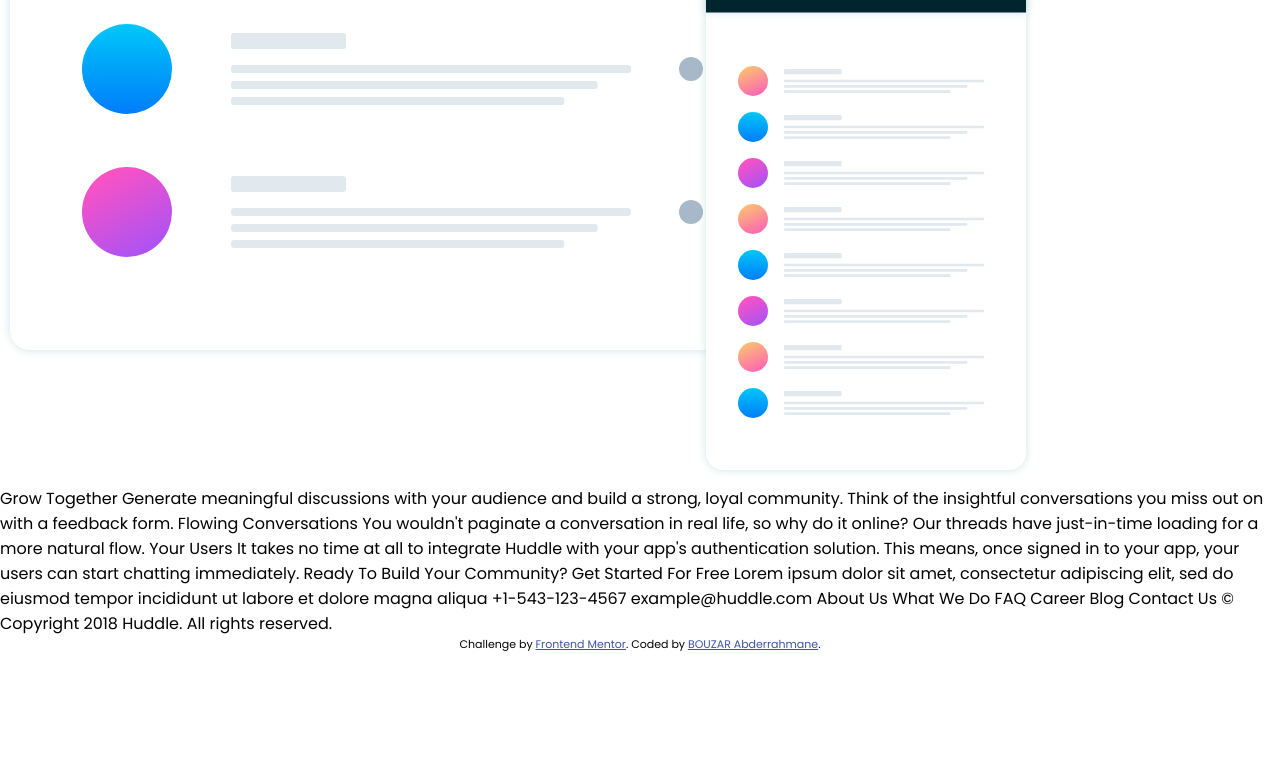
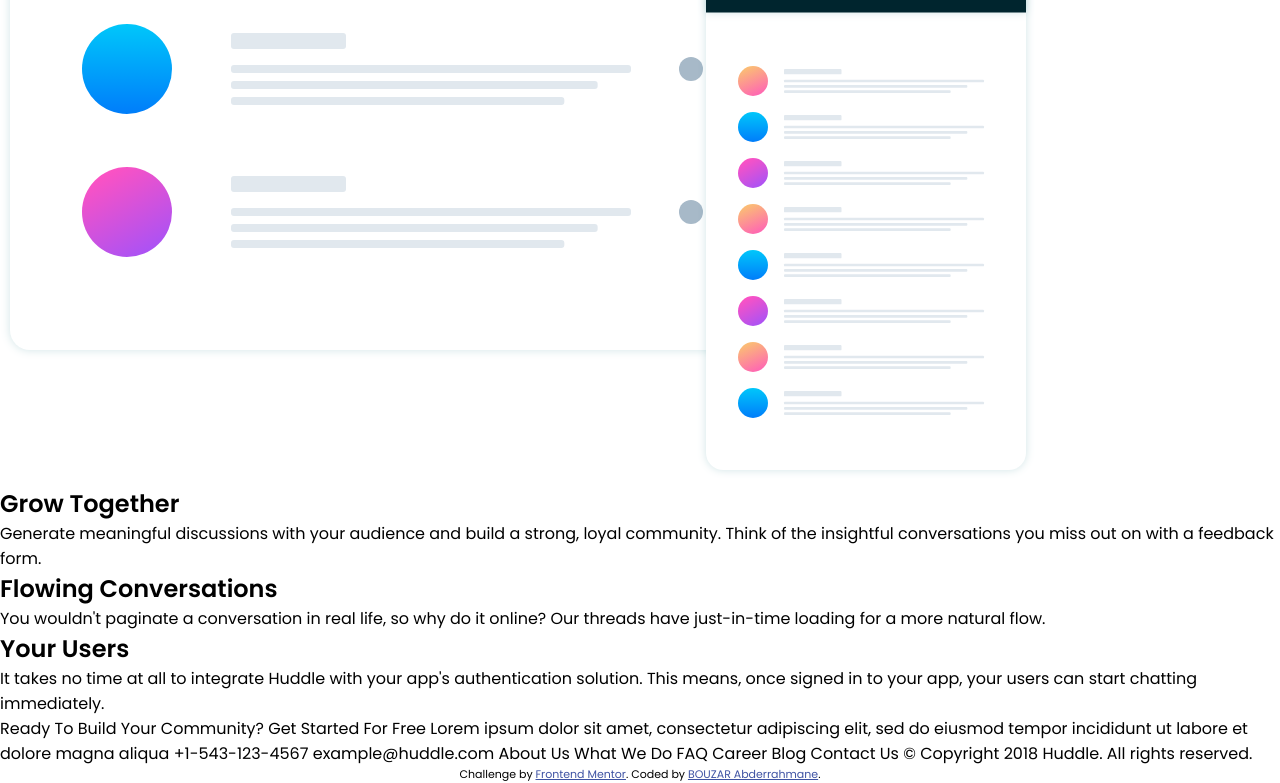
Before and after one commit to AbdouHichem/huddle-landing-page-with-alternating-feature-blocks, a plain HTML site: page index.html in a window 1280 px wide. Shown: the part 418-1201 px from the top of the page. Before the commit the page ends 1071 px from the top, so only its background shows below. Drawn offline with Linux system fonts and the light colour scheme.

Commit message:
Finished Second Section

```diff
--- a/index.html
+++ b/index.html
@@ -38,26 +38,46 @@
         </div>
       </div>
     </section>
+    <section class="SecondSection">
+      <div class="Grow2gether">
+        <h2>Grow Together</h2>
+        <p>Generate meaningful discussions with your audience and build a strong, loyal community.
+          Think of the insightful conversations you miss out on with a feedback form.
+        </p>
+      </div>
+      <div class="FlowingConversations">
+        <h2>
+          Flowing Conversations
+        </h2>
+        <p>
+          You wouldn't paginate a conversation in real life, so why do it online? Our threads
+          have just-in-time loading for a more natural flow.
+        </p>
+      </div>
+      <div class="YourUsers">
+        <h2>
+          Your Users
+        </h2>
+        <p>
+          It takes no time at all to integrate Huddle with your app's authentication solution.
+          This means, once signed in to your app, your users can start chatting immediately.
+        </p>
+      </div>
+    </section>
   </main>
 
 
 
 
 
-  Grow Together
 
-  Generate meaningful discussions with your audience and build a strong, loyal community.
-  Think of the insightful conversations you miss out on with a feedback form.
 
-  Flowing Conversations
 
-  You wouldn't paginate a conversation in real life, so why do it online? Our threads
-  have just-in-time loading for a more natural flow.
 
-  Your Users
 
-  It takes no time at all to integrate Huddle with your app's authentication solution.
-  This means, once signed in to your app, your users can start chatting immediately.
+
+
+
 
   Ready To Build Your Community?
 
```
